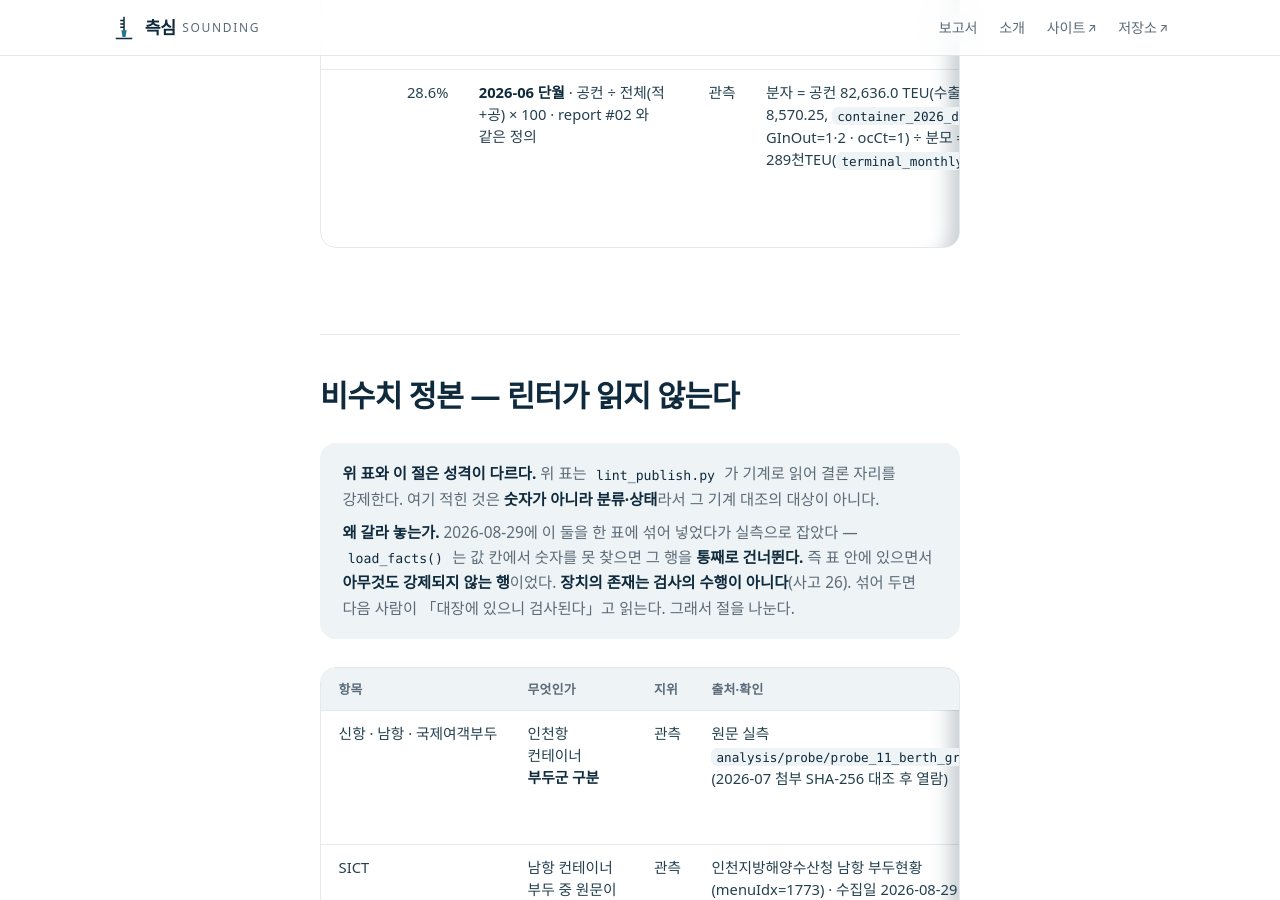
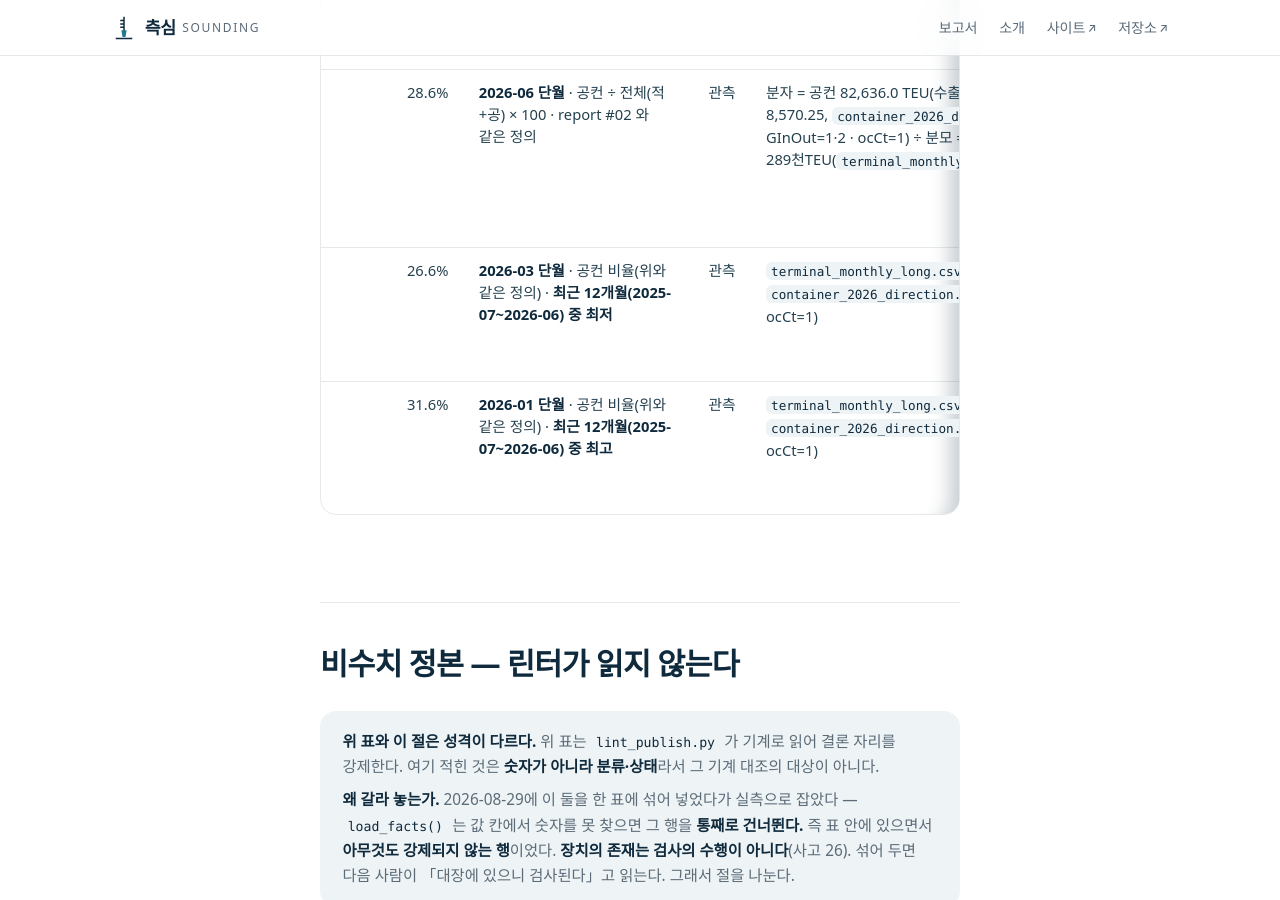
Before and after one commit to jisangj03-dev/incheon-port-analysis, a Jekyll site: the page built from docs/FACTS.md, in a window 1280 px wide and 900 px high, scrolled down 18781 px. Built offline with Jekyll 4.4.1, drawn with Linux system fonts in a browser that asks for light colours; some web fonts are replaced; our own code applies the rules of GitHub Pages for plain Markdown files.

Commit message:
docs: li-07·물동량 갱신에 맞춰 FACTS·채널대기열 나머지 반영
앞 커밋(4e75e07)에서 reports/물동량.md·docs/채널문안/li-07.md만 올라갔다
— 같은 라운드의 나머지 두 파일(FACTS 등재·대기열 li-07 행)을 마저 올린다.
내용은 로컬 작업본 그대로이고 바뀐 것 없다.

Co-Authored-By: Claude Sonnet 5 <noreply@anthropic.com>
Claude-Session: https://claude.ai/code/session_01EUpRHqSmX3mfvtHTtaE5CC

```diff
--- a/docs/FACTS.md
+++ b/docs/FACTS.md
@@ -199,6 +199,8 @@
 | +12.0% | **2026-07 단월** · E1CT 전년동월대비 | 관측 | 동일 | |
 | +19.3% | **2026-07 단월** · ICT 전년동월대비 | 관측 | 동일 | 물동량 페이지 「이 달의 눈에 띄는 변화」의 근거 — 다섯 터미널 중 증가폭 최대. 원인은 이 데이터에 없다 |
 | 28.6% | **2026-06 단월** · 공컨 ÷ 전체(적+공) × 100 · report #02 와 같은 정의 | 관측 | 분자 = 공컨 82,636.0 TEU(수출 74,065.75 + 수입 8,570.25, `container_2026_direction.csv` GInOut=1·2 · ocCt=1) ÷ 분모 = 같은 달 공표 합계 289천TEU(`terminal_monthly_long.csv`) | 분자·분모 소스가 다르다(공컨은 API 정밀값, 전체는 항만운영통계 반올림 공표치) — report #02 의 방법론과 같은 이원화 한계를 그대로 안는다 |
+| 26.6% | **2026-03 단월** · 공컨 비율(위와 같은 정의) · **최근 12개월(2025-07~2026-06) 중 최저** | 관측 | `terminal_monthly_long.csv`(계층=합계) · `container_2026_direction.csv`(GInOut=1·2 · ocCt=1) | 물동량 페이지 「공컨 비율 추이」 절의 범위 하한. 분자·분모 이원화 한계는 위 28.6% 행과 같다 |
+| 31.6% | **2026-01 단월** · 공컨 비율(위와 같은 정의) · **최근 12개월(2025-07~2026-06) 중 최고** | 관측 | `terminal_monthly_long.csv`(계층=합계) · `container_2026_direction.csv`(GInOut=1·2 · ocCt=1) | 물동량 페이지 「공컨 비율 추이」 절의 범위 상한. 분자·분모 이원화 한계는 위 28.6% 행과 같다 |
 
 <!-- LINT-TABLE-END -->
 
```
Also changed, not shown: docs/채널대기열.md (+6 -5 lines).
